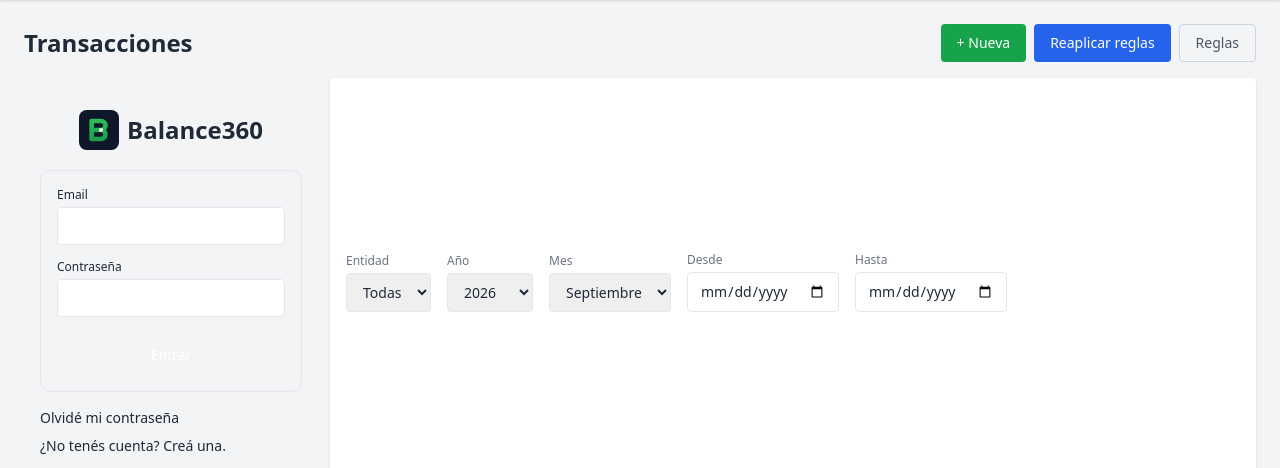
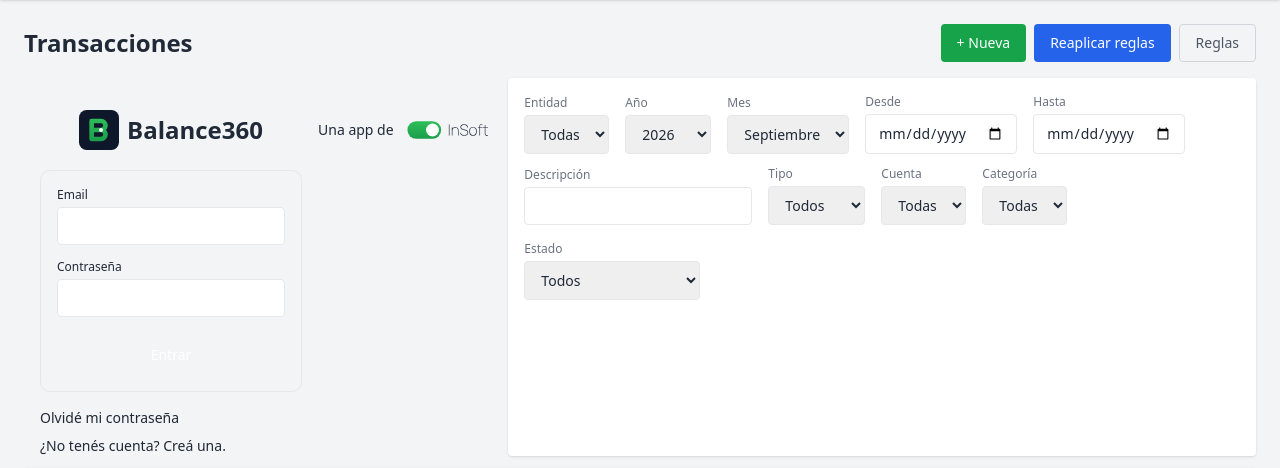
Before and after one commit to JohnnySalvati/Balance360, a FastAPI app: template src/balance360/templates/transactions/list.html in a window 1280 px wide. Shown: the part 56-524 px from the top of the page. Run offline with FastAPI, Linux system fonts and the light colour scheme; the template is opened without the code that fills it, so the values that code supplies are empty; parts of the project's set-up code (start-up, migrations or seed data) failed here and were passed over; some libraries are stand-ins or nearby versions.

Commit message:
transaction filters

```diff
--- a/src/balance360/templates/transactions/list.html
+++ b/src/balance360/templates/transactions/list.html
@@ -30,11 +30,16 @@
 
     <div class="flex gap-3 mb-3 items-stretch">
 
+        {# `flex` en el contenedor, no una altura: el div ya se estira solo por el
+           `items-stretch` del padre, pero la tarjeta que devuelve el fragmento
+           medía lo que medía su contenido. Como flex container, su hijo hereda el
+           `align-items: stretch` por defecto y la tarjeta llega hasta abajo — así
+           acompaña a los filtros sin que haya que repetir su alto en ningún lado. #}
         <div id="status-chart-container"
              hx-get="/transactions/status-chart"
              hx-trigger="load, refreshChart from:body"
              hx-swap="innerHTML"
-             class="flex-shrink-0">
+             class="flex-shrink-0 flex">
         </div>
 
         {# El orden es el de los reportes —Entidad, Año, Mes, Desde, Hasta— y recién
@@ -50,7 +55,13 @@
         <form hx-get="/transactions/rows"
               hx-target="#tbody"
               hx-trigger="load, change, refreshRows from:body"
-              class="bg-white rounded shadow p-4 flex flex-wrap gap-4 items-end flex-1">
+              class="bg-white rounded shadow p-4 flex flex-col gap-3 flex-1">
+
+        {# Dos renglones fijos: arriba el período (los mismos filtros que los
+           reportes), abajo lo propio de la pantalla. Antes era un solo
+           flex-wrap y el corte de línea lo decidía el ancho de la ventana, así
+           que "Desde"/"Hasta" podían terminar mezclados con Tipo o Cuenta. #}
+        <div class="flex flex-wrap gap-4 items-end">
 
         <div class="flex flex-col gap-1">
             <label class="text-xs text-gray-500">Entidad</label>
@@ -63,6 +74,10 @@
         </div>
 
         {% include "_period_filter.html" %}
+
+        </div>
+
+        <div class="flex flex-wrap gap-4 items-end">
 
         <div class="flex flex-col gap-1">
             <label class="text-xs text-gray-500">Descripción</label>
@@ -120,6 +135,8 @@
             </select>
         </div>
 
+        </div>
+
         </form>
 
     </div>
```
